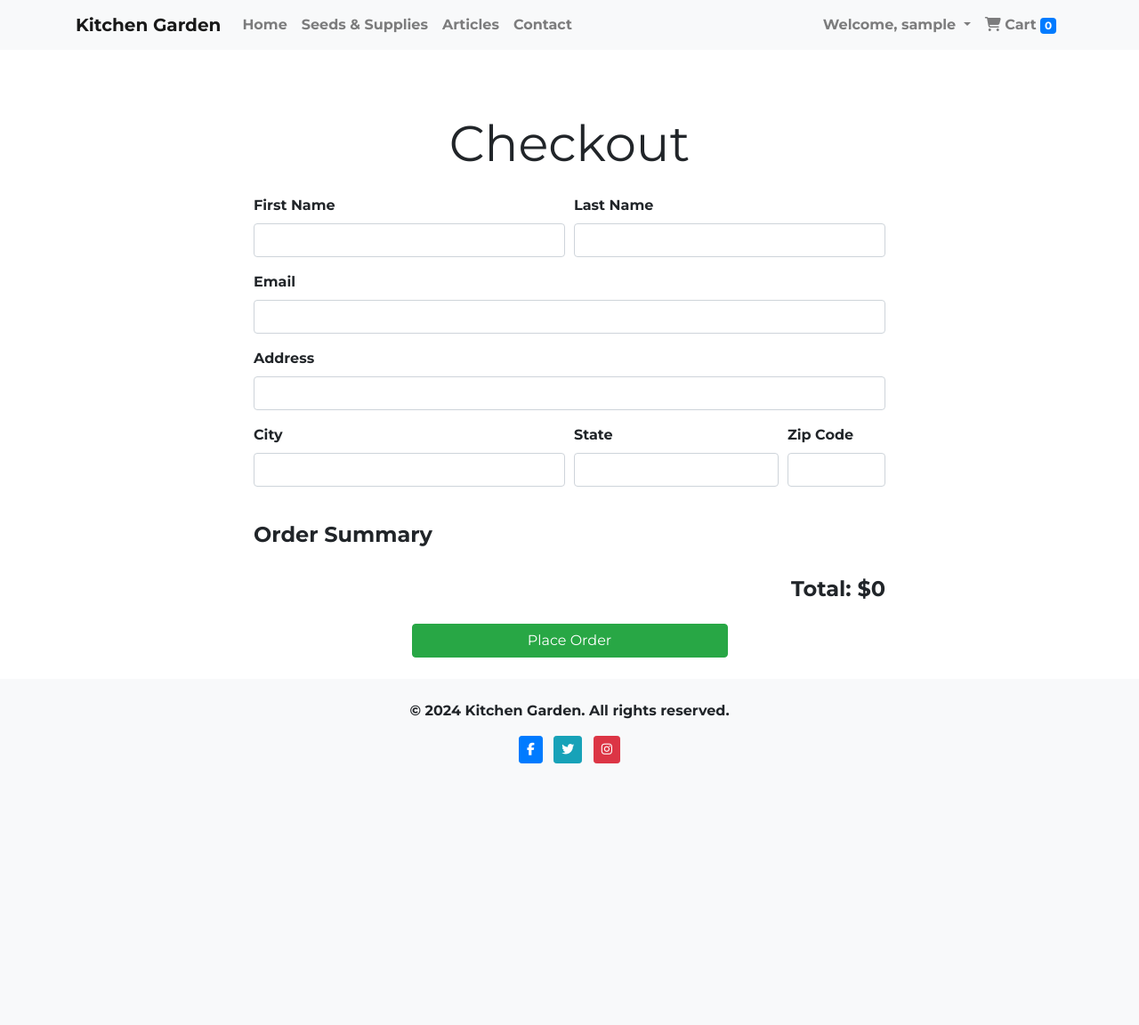
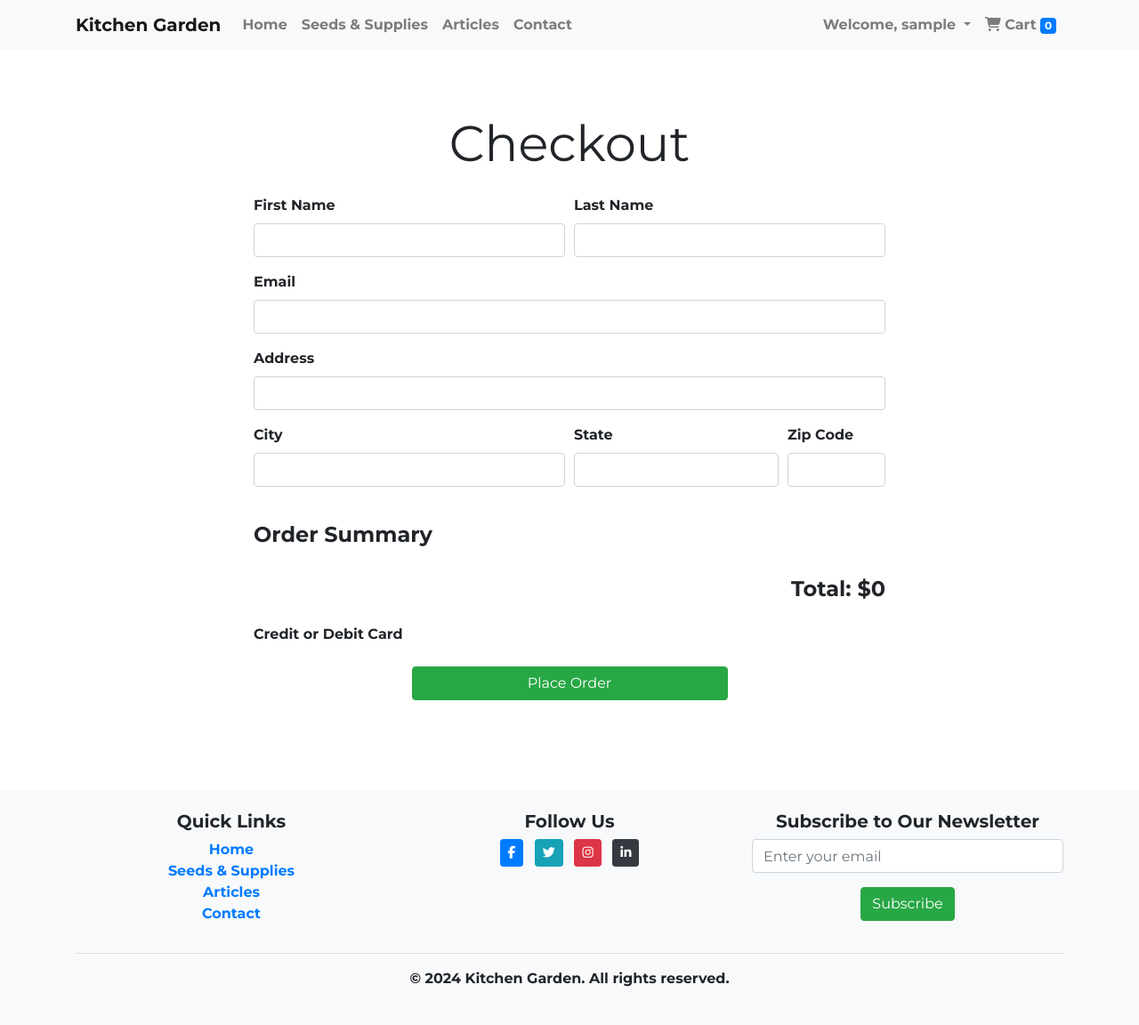
Before and after one commit to sahlaouiahmed/CI_FinalProject, a Django app: page /store/checkout/ in a window 1280 px wide. Shown: the whole page at 89% size. Before the commit the page ends 858 px from the top, so only its background shows below. Run offline with Django 4.2, Linux system fonts and the light colour scheme; the visitor is signed in with stand-in values (Sample User, id 1); data that the repository does not hold is empty; some libraries are stand-ins or nearby versions.

Commit message:
adding stripe api for payment and deploy to heroku

```diff
--- a/core/templates/core/home.html
+++ b/core/templates/core/home.html
@@ -8,12 +8,13 @@
 <div class="hero-section text-center text-white py-5" id="hero" style="background-image: url('{% static 'images/cover.jpg' %}'); background-size: cover; background-position: center;">
     <div class="container">
         <h1 class="display-4 animate__animated animate__fadeInDown">Welcome to Kitchen Garden</h1>
-        <p class="lead animate__animated animate__fadeInUp">Your one-stop shop for all your kitchen gardening needs!</p>
+        <p class="lead animate__animated animate__fadeInUp"><span class="highlight-text">Your one-stop shop for all your kitchen gardening needs!</span></p>
         <hr class="my-4">
-        <p class="animate__animated animate__fadeInUp">Discover a variety of seeds, supplies, and expert advice to make your kitchen garden thrive.</p>
+        <p class="animate__animated animate__fadeInUp"><span class="highlight-text">Discover a variety of seeds, supplies, and expert advice to make your kitchen garden thrive.</span></p>
         <a class="btn btn-lg animate__animated animate__fadeInUp" href="{% url 'product_list' %}?category=all" role="button">Shop Now</a>
     </div>
 </div>
+
 
 <div class="container mt-5">
     <div class="row mb-4 text-center">
--- a/static/css/styles.css
+++ b/static/css/styles.css
@@ -3,7 +3,7 @@ body {
     font-weight: bold;
 }
 h1, h2, h3, h4, h5, h6 { font-weight: bolder;}
-html, body { height: 100%; }
+html, body { height: 120%; }
 body { display: flex; flex-direction: column; }
 main { flex: 1; }
 footer { flex-shrink: 0; }
--- a/static/js/scripts.js
+++ b/static/js/scripts.js
@@ -9,13 +9,22 @@ document.addEventListener('DOMContentLoaded', function() {
     var currentPath = window.location.pathname;
     var homeLink = document.getElementById('home-link');
     var seedsSuppliesLink = document.getElementById('seeds-supplies-link');
+    var articlesLink = document.getElementById('articles-link');
     var contactLink = document.getElementById('contact-link');
 
     if (currentPath === '/') {
         homeLink.classList.add('active');
     } else if (currentPath.startsWith('/store/products/')) {
         seedsSuppliesLink.classList.add('active');
-    } else if (currentPath === '/contact/') {
+    } else if (currentPath === '/articles/' || currentPath.startsWith('/articles/')) {
+        articlesLink.classList.add('active');
+    } else if (currentPath === '/contact/' || currentPath.startsWith('/contact')) {
         contactLink.classList.add('active');
     }
 });
+
+//Script to Update Year
+document.addEventListener('DOMContentLoaded', function() {
+    var currentYear = new Date().getFullYear();
+    document.getElementById('currentYear').textContent = currentYear;
+});
--- a/store/models.py
+++ b/store/models.py
@@ -40,10 +40,8 @@ class Order(models.Model):
     state = models.CharField(max_length=100)
     zip_code = models.CharField(max_length=10)
     items = models.JSONField(default=dict)  # JSON field to store order items
+    total_amount = models.DecimalField(max_digits=10, decimal_places=2, default=0.0)
     created_at = models.DateTimeField(auto_now_add=True)
 
     def __str__(self):
         return f"Order {self.id} by {self.user}"
-
-    def total_price(self):
-        return sum(item['quantity'] * item['price'] for item in self.items.values())
--- a/store/templates/store/checkout.html
+++ b/store/templates/store/checkout.html
@@ -9,38 +9,38 @@
     <div class="row">
         <div class="col-md-8 offset-md-2">
             <h2 class="display-4 text-center mb-4">Checkout</h2>
-            <form method="post">
+            <form method="post" id="payment-form">
                 {% csrf_token %}
                 <div class="form-row">
                     <div class="form-group col-md-6">
                         <label for="first_name">First Name</label>
-                        <input type="text" class="form-control" id="first_name" name="first_name" value="{{ form.first_name.value }}">
+                        <input type="text" class="form-control" id="first_name" name="first_name" required value="{{ form.first_name.value }}">
                     </div>
                     <div class="form-group col-md-6">
                         <label for="last_name">Last Name</label>
-                        <input type="text" class="form-control" id="last_name" name="last_name" value="{{ form.last_name.value }}">
+                        <input type="text" class="form-control" id="last_name" name="last_name" required value="{{ form.last_name.value }}">
                     </div>
                 </div>
                 <div class="form-group">
                     <label for="email">Email</label>
-                    <input type="email" class="form-control" id="email" name="email" value="{{ form.email.value }}">
+                    <input type="email" class="form-control" id="email" name="email" required value="{{ form.email.value }}">
                 </div>
                 <div class="form-group">
                     <label for="address">Address</label>
-                    <input type="text" class="form-control" id="address" name="address" value="{{ form.address.value }}">
+                    <input type="text" class="form-control" id="address" name="address" required value="{{ form.address.value }}">
                 </div>
                 <div class="form-row">
                     <div class="form-group col-md-6">
                         <label for="city">City</label>
-                        <input type="text" class="form-control" id="city" name="city" value="{{ form.city.value }}">
+                        <input type="text" class="form-control" id="city" name="city" required value="{{ form.city.value }}">
                     </div>
                     <div class="form-group col-md-4">
                         <label for="state">State</label>
-                        <input type="text" class="form-control" id="state" name="state" value="{{ form.state.value }}">
+                        <input type="text" class="form-control" id="state" name="state" required value="{{ form.state.value }}">
                     </div>
                     <div class="form-group col-md-2">
                         <label for="zip_code">Zip Code</label>
-                        <input type="text" class="form-control" id="zip_code" name="zip_code" value="{{ form.zip_code.value }}">
+                        <input type="text" class="form-control" id="zip_code" name="zip_code" required value="{{ form.zip_code.value }}">
                     </div>
                 </div>
                 <h4 class="mt-4">Order Summary</h4>
@@ -61,6 +61,14 @@
                 <div class="text-right mb-4">
                     <h4>Total: ${{ cart_items|sum_cart_total }}</h4>
                 </div>
+                <div class="form-group">
+                    <label for="card-element">Credit or Debit Card</label>
+                    <div id="card-element">
+                        <!-- A Stripe Element will be inserted here. -->
+                    </div>
+                    <!-- Used to display form errors. -->
+                    <div id="card-errors" role="alert"></div>
+                </div>
                 <div class="text-center">
                     <button type="submit" class="btn btn-success btn-md w-50">Place Order</button>
                 </div>
@@ -68,4 +76,63 @@
         </div>
     </div>
 </div>
+
+<script src="https://js.stripe.com/v3/"></script>
+<script>
+    var stripe = Stripe('{{ stripe_public_key }}');
+    var elements = stripe.elements();
+
+    var style = {
+        base: {
+            color: '#32325d',
+            fontFamily: '"Helvetica Neue", Helvetica, sans-serif',
+            fontSmoothing: 'antialiased',
+            fontSize: '16px',
+            '::placeholder': {
+                color: '#aab7c4'
+            }
+        },
+        invalid: {
+            color: '#fa755a',
+            iconColor: '#fa755a'
+        }
+    };
+
+    var card = elements.create('card', {style: style});
+    card.mount('#card-element');
+
+    card.addEventListener('change', function(event) {
+        var displayError = document.getElementById('card-errors');
+        if (event.error) {
+            displayError.textContent = event.error.message;
+        } else {
+            displayError.textContent = '';
+        }
+    });
+
+    var form = document.getElementById('payment-form');
+    form.addEventListener('submit', function(event) {
+        event.preventDefault();
+
+        stripe.createToken(card).then(function(result) {
+            if (result.error) {
+                var errorElement = document.getElementById('card-errors');
+                errorElement.textContent = result.error.message;
+            } else {
+                stripeTokenHandler(result.token);
+            }
+        });
+    });
+
+    function stripeTokenHandler(token) {
+        var form = document.getElementById('payment-form');
+        var hiddenInput = document.createElement('input');
+        hiddenInput.setAttribute('type', 'hidden');
+        hiddenInput.setAttribute('name', 'stripeToken');
+        hiddenInput.setAttribute('value', token.id);
+        form.appendChild(hiddenInput);
+
+        form.submit();
+    }
+</script>
 {% endblock %}
--- a/store/urls.py
+++ b/store/urls.py
@@ -1,6 +1,6 @@
 from django.urls import path
 from . import views
-from .views import product_list, product_detail, add_to_cart, cart_view, update_cart, delete_cart_item,checkout
+from .views import product_list, product_detail, add_to_cart, cart_view, update_cart, delete_cart_item,checkout,payment_success,payment_cancel
 
 
 urlpatterns = [
@@ -11,4 +11,8 @@ urlpatterns = [
     path('update-cart/<int:item_id>/', update_cart, name='update_cart'),
     path('delete-cart-item/<int:item_id>/', delete_cart_item, name='delete_cart_item'),
     path('checkout/', checkout, name='checkout'),
+
+    path('success/',payment_success, name='payment_success'),
+    path('cancel/',payment_cancel, name='payment_cancel'),
+
 ]
--- a/store/views.py
+++ b/store/views.py
@@ -66,10 +66,14 @@ def delete_cart_item(request, item_id):
     return redirect('cart_view')
 
 ##############
-from django.shortcuts import render, redirect
+import stripe
+from django.conf import settings
+from django.shortcuts import render, redirect, reverse
 from django.contrib.auth.decorators import login_required
-from .models import CartItem
+from .models import CartItem, Order
 from .forms import ShippingForm
+
+stripe.api_key = settings.STRIPE_SECRET_KEY
 
 @login_required
 def checkout(request):
@@ -77,50 +81,110 @@ def checkout(request):
     if request.method == 'POST':
         form = ShippingForm(request.POST)
         if form.is_valid():
-            return redirect('order_confirmation')
+            # Extract form data
+            first_name = form.cleaned_data['first_name']
+            last_name = form.cleaned_data['last_name']
+            email = form.cleaned_data['email']
+            address = form.cleaned_data['address']
+            city = form.cleaned_data['city']
+            state = form.cleaned_data['state']
+            zip_code = form.cleaned_data['zip_code']
+
+            # Calculate total amount in cents
+            amount = int(sum(item.quantity * item.product.price for item in cart_items) * 100)
+
+            # Create Stripe Checkout session
+            session = stripe.checkout.Session.create(
+                payment_method_types=['card'],
+                line_items=[{
+                    'price_data': {
+                        'currency': 'usd',
+                        'unit_amount': amount,
+                        'product_data': {
+                            'name': 'Order from Kitchen Garden'
+                        },
+                    },
+                    'quantity': 1,
+                }],
+                mode='payment',
+                success_url=request.build_absolute_uri(reverse('payment_success')) + '?session_id={CHECKOUT_SESSION_ID}',
+                cancel_url=request.build_absolute_uri(reverse('payment_cancel')),
+            )
+            request.session['checkout_data'] = {
+                'first_name': first_name,
+                'last_name': last_name,
+                'email': email,
+                'address': address,
+                'city': city,
+                'state': state,
+                'zip_code': zip_code,
+                'amount': amount / 100  # Storing in dollars for display
+            }
+            return redirect(session.url)
     else:
         form = ShippingForm()
 
-    return render(request, 'store/checkout.html', {'cart_items': cart_items, 'form': form})
-
-
-
-from django.shortcuts import render, redirect
-from django.contrib.auth.decorators import login_required
-from .models import CartItem, Order
-from .forms import ShippingForm
+    context = {
+        'cart_items': cart_items,
+        'form': form,
+        'stripe_public_key': settings.STRIPE_PUBLIC_KEY
+    }
+    return render(request, 'store/checkout.html', context)
 
 @login_required
-def checkout(request):
+def payment_success(request):
+    session_id = request.GET.get('session_id')
+    if session_id is None:
+        return redirect('checkout')  # If no session_id, redirect back to checkout
+
+    # Verify the session with Stripe
+    session = stripe.checkout.Session.retrieve(session_id)
+    if session.payment_status != 'paid':
+        return redirect('checkout')  # If payment not successful, redirect back to checkout
+
+    # Retrieve the checkout data stored in the session
+    checkout_data = request.session.pop('checkout_data', {})
+    if not checkout_data:
+        return redirect('checkout')  # No checkout data means something went wrong
+
+    # Retrieve cart items
     cart_items = CartItem.objects.filter(user=request.user)
-    if request.method == 'POST':
-        form = ShippingForm(request.POST)
-        if form.is_valid():
-            # Collect items in a dictionary
-            items = {}
-            for item in cart_items:
-                items[item.product.id] = {
-                    'name': item.product.name,
-                    'quantity': item.quantity,
-                    'price': float(item.product.price)
-                }
 
-            # Create Order instance
-            order = Order.objects.create(
-                user=request.user,
-                first_name=form.cleaned_data['first_name'],
-                last_name=form.cleaned_data['last_name'],
-                email=form.cleaned_data['email'],
-                address=form.cleaned_data['address'],
-                city=form.cleaned_data['city'],
-                state=form.cleaned_data['state'],
-                zip_code=form.cleaned_data['zip_code'],
-                items=items  # Save items as JSON
-            )
-            # Clear the cart
-            cart_items.delete()
-            return redirect('order_confirmation')
-    else:
-        form = ShippingForm()
+    # Prepare items as a list of dictionaries with prices as strings
+    items = []
+    for item in cart_items:
+        items.append({
+            'product_id': item.product.id,
+            'name': item.product.name,
+            'price': str(item.product.price),  # Convert Decimal to string
+            'quantity': item.quantity
+        })
 
-    return render(request, 'store/checkout.html', {'cart_items': cart_items, 'form': form})
+    # Create order in the database
+    order = Order.objects.create(
+        user=request.user,
+        first_name=checkout_data['first_name'],
+        last_name=checkout_data['last_name'],
+        email=checkout_data['email'],
+        address=checkout_data['address'],
+        city=checkout_data['city'],
+        state=checkout_data['state'],
+        zip_code=checkout_data['zip_code'],
+        items=items,
+        total_amount=checkout_data['amount']  # Store the total amount
+    )
+
+    # Optionally, send a confirmation email to the customer
+
+    # Clear the cart
+    cart_items.delete()
+
+    return render(request, 'store/success.html', {
+        'order': order,
+        'total_amount': checkout_data['amount']
+    })
+
+@login_required
+def payment_cancel(request):
+    # Render the cancel page
+    return render(request, 'store/cancel.html')
--- a/templates/base.html
+++ b/templates/base.html
@@ -74,11 +74,38 @@
         {% endblock %}
     </main>
     <footer class="bg-light text-center py-4 mt-4">
-        <p>&copy; 2024 Kitchen Garden. All rights reserved.</p>
-        <div class="social-links">
-            <a href="#" class="btn btn-primary btn-sm mx-1"><i class="fab fa-facebook-f"></i></a>
-            <a href="#" class="btn btn-info btn-sm mx-1"><i class="fab fa-twitter"></i></a>
-            <a href="#" class="btn btn-danger btn-sm mx-1"><i class="fab fa-instagram"></i></a>
+        <div class="container">
+            <div class="row">
+                <div class="col-md-4">
+                    <h5>Quick Links</h5>
+                    <ul class="list-unstyled">
+                        <li><a href="{% url 'home' %}">Home</a></li>
+                        <li><a href="{% url 'product_list' %}?category=all">Seeds & Supplies</a></li>
+                        <li><a href="{% url 'article_list' %}">Articles</a></li>
+                        <li><a href="{% url 'contact' %}">Contact</a></li>
+                    </ul>
+                </div>
+                <div class="col-md-4">
+                    <h5>Follow Us</h5>
+                    <div class="social-links">
+                        <a href="#" class="btn btn-primary btn-sm mx-1"><i class="fab fa-facebook-f"></i></a>
+                        <a href="#" class="btn btn-info btn-sm mx-1"><i class="fab fa-twitter"></i></a>
+                        <a href="#" class="btn btn-danger btn-sm mx-1"><i class="fab fa-instagram"></i></a>
+                        <a href="#" class="btn btn-dark btn-sm mx-1"><i class="fab fa-linkedin-in"></i></a>
+                    </div>
+                </div>
+                <div class="col-md-4">
+                    <h5>Subscribe to Our Newsletter</h5>
+                    <form>
+                        <div class="form-group">
+                            <input type="email" class="form-control" id="emailSubscription" placeholder="Enter your email">
+                        </div>
+                        <button type="submit" class="btn btn-success">Subscribe</button>
+                    </form>
+                </div>
+            </div>
+            <hr>
+            <p>&copy; <span id="currentYear"></span> Kitchen Garden. All rights reserved.</p>
         </div>
     </footer>
     <!-- Bootstrap JS and dependencies -->
@@ -86,6 +113,10 @@
     <script src="https://cdn.jsdelivr.net/npm/@popperjs/core@2.9.2/dist/umd/popper.min.js"></script>
     <script src="https://stackpath.bootstrapcdn.com/bootstrap/4.5.2/js/bootstrap.min.js"></script>
     <script src="https://kit.fontawesome.com/a076d05399.js"></script>
+    <!-- Stripe.js -->
+    <script src="https://js.stripe.com/v3/"></script>
+    <script src="https://checkout.stripe.com/checkout.js"></script>
+    <!---->
     <script src="{% static 'js/scripts.js' %}"></script>
 </body>
 </html>
```
Also changed, not shown: other parts of static/css/styles.css (+18 -10 lines), kitchen_garden/settings.py (+6 -1 lines), store/templates/store/cancel.html (added, +15 -0 lines), store/templates/store/success.html (added, +15 -0 lines), articles/migrations/0002_alter_article_image.py (added), store/migrations/0006_order_total_amount.py (added).
